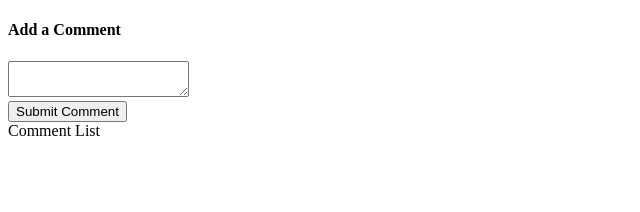
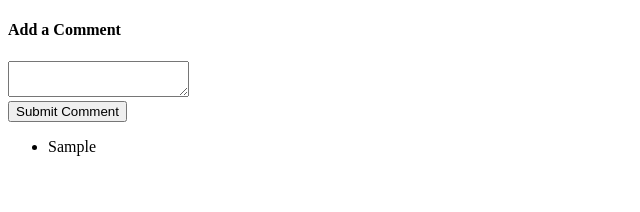
Before and after one commit to pforfa/react-redux-middleware, a React (Create React App) app: page / in a window 1280 px wide. Both pictures are taken after typing "Sample" into the empty fields and a click on the button "Submit Comment". Shown: the top 212 px of the page, without its empty margins (0-640 px from the left). Built offline with nearby package versions, Linux system fonts and the light colour scheme.

Commit message:
Refactored the comment list component to become a functional component, and wired up redux into it to utilize actions/reducers .

```diff
--- a/src/components/CommentList.js
+++ b/src/components/CommentList.js
@@ -1,5 +1,33 @@
-import React from 'react';
+import React, { Component }from 'react';
+import { connect } from 'react-redux';
 
-export default () => {
-    return <div>Comment List</div>;
+class CommentList extends Component {
+
+    renderComments() {
+        return this.props.comments.map(comment => {
+            return (
+                <li>
+                    {comment}
+                </li>
+            )
+        });
+    }
+
+    render () {
+        return (
+        <div>
+            <ul>
+                {this.renderComments()}
+            </ul>
+        </div>
+        );
+    }
 }
+
+function mapStateToProps(state) {
+    // Return state.comments, since the reducers/index.js
+    // exports a reducers called 'comments' in the combinedReducers() function
+    return { comments: state.comments }
+}
+
+export default connect(mapStateToProps)(CommentList);
```
